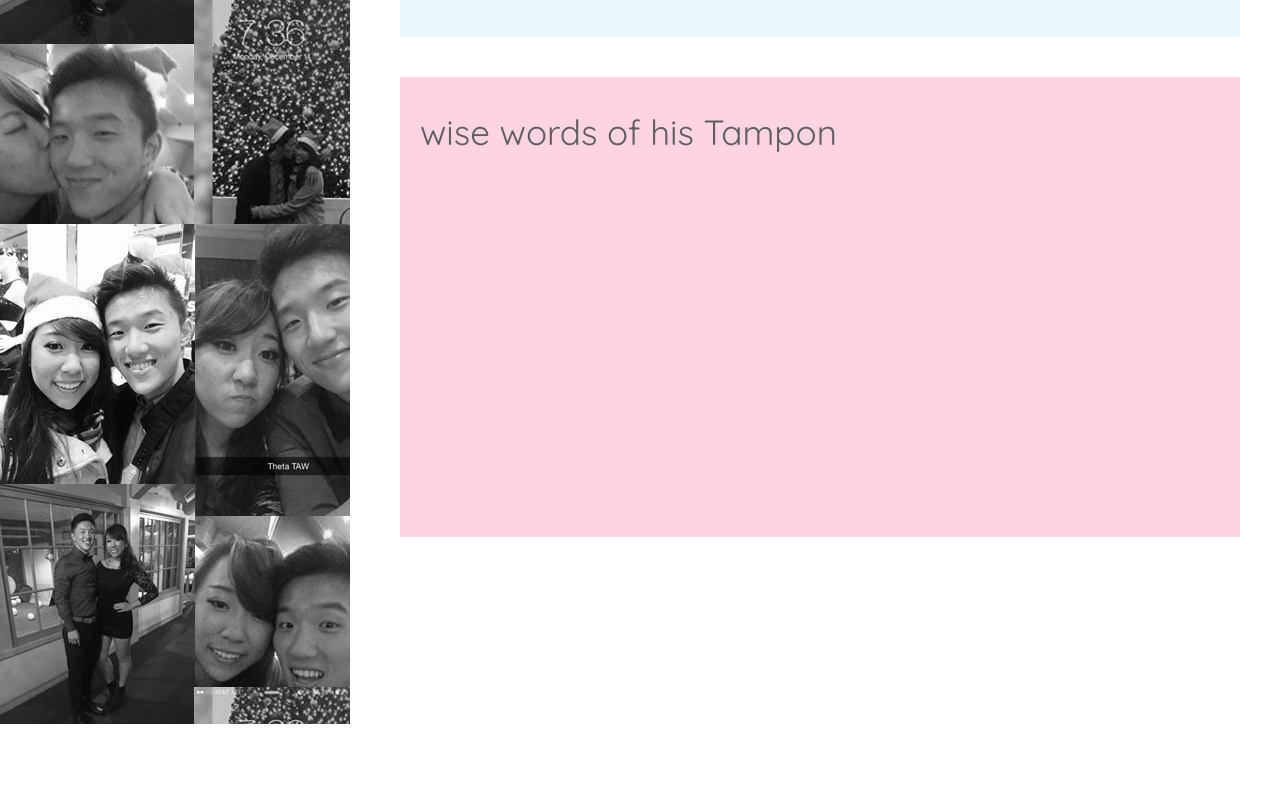
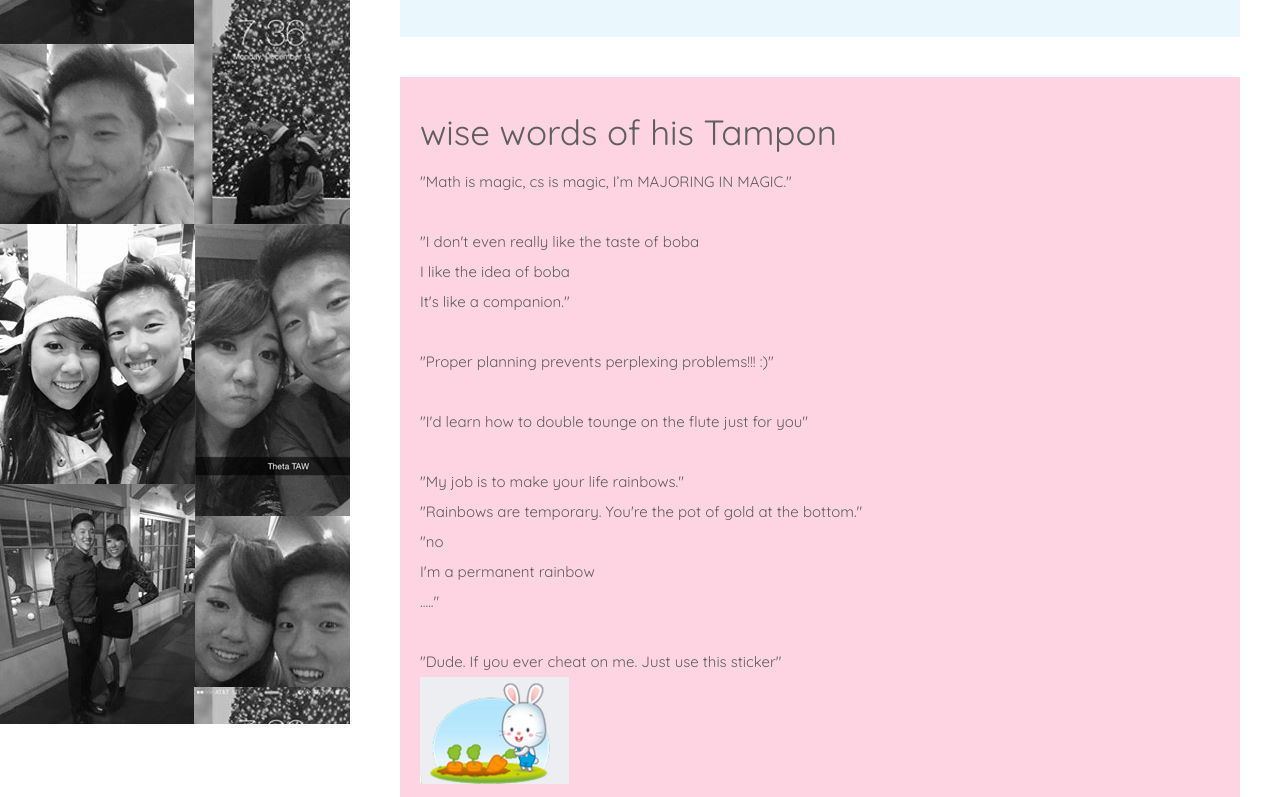
Before and after one commit to YouTiaoAdventures/YouTiaoAdventures.github.io, a plain HTML site: page quotes.html in a window 1280 px wide. Shown: the part 476-1273 px from the top of the page. Before the commit the page ends 1200 px from the top, so only its background shows below. Drawn offline with nearby package versions, Linux system fonts and the light colour scheme.

Commit message:
update tampon quotes

```diff
--- a/assets/css/quotestyle.css
+++ b/assets/css/quotestyle.css
@@ -68,6 +68,6 @@ html,body
     width: 800px;
     padding-bottom: 40px;
     margin-top: 40px;
-    height: 400px;
+    height: 900px;
     margin-left: 400px;
 }
--- a/quotes.html
+++ b/quotes.html
@@ -21,5 +21,26 @@
 		</br>"Oh wait I actually think I can. Like press a button and order something online from SpoonRocket."
 		</div>
 	</div>
-	<div id = "shitCatSays">wise words of his Tampon</div>
+	<div id = "shitCatSays">wise words of his Tampon</br>
+		<div id = "actualShit">"Math is magic, cs is magic, I’m MAJORING IN MAGIC."
+			<br>
+			<br>"I don't even really like the taste of boba
+			<br>I like the idea of boba
+			<br>It's like a companion."
+			<br>
+			<br>"Proper planning prevents perplexing problems!!! :)"
+			<br>
+			<br>"I'd learn how to double tounge on the flute just for you"
+			<br>
+			<br>"My job is to make your life rainbows."
+			<br>"Rainbows are temporary. You're the pot of gold at the bottom."
+			<br>"no
+			<br>I'm a permanent rainbow
+			<br>....."
+			<br>
+			<br>"Dude. If you ever cheat on me. Just use this sticker"
+			<br> <img src="assets/img/bunny-cheater.png">
+		</div>
+	</div>
+
 </body>
```
Also changed, not shown: assets/img/bunny-cheater.png (added).
